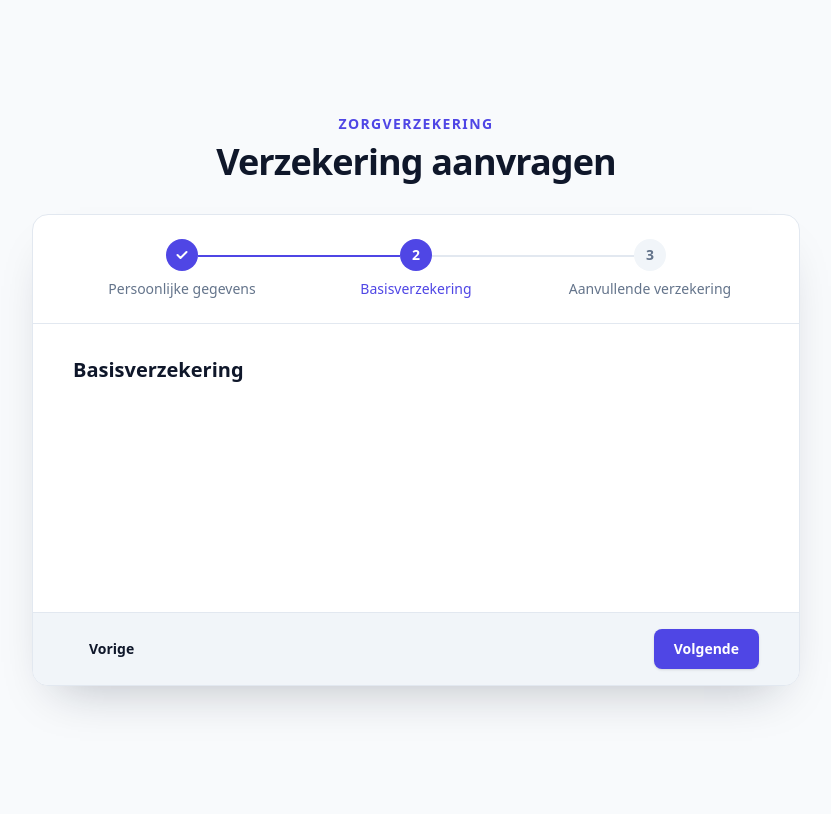
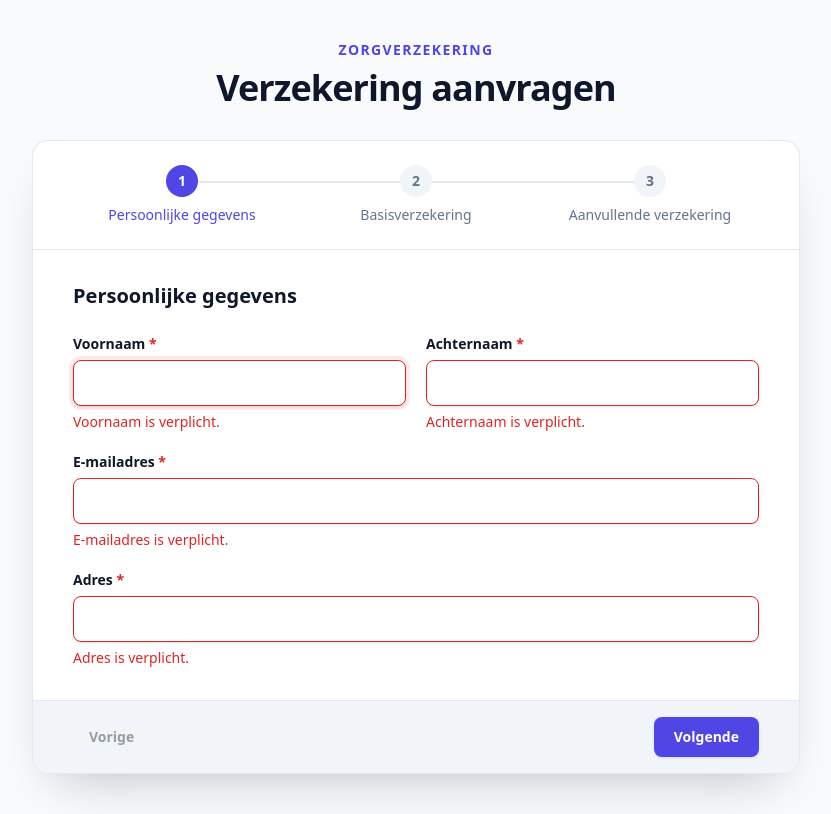
Before and after one commit to Lursmani/ZeZ-Assessment, a React (Vite) app: page / in a window 1280 px wide. Both pictures are taken after a click on the button "Volgende". Shown: the whole page, without its empty margins (224-1055 px from the left). Built offline with nearby package versions, Linux system fonts and the light colour scheme.

Commit message:
feat: add validation trigger props

```diff
--- a/src/App.tsx
+++ b/src/App.tsx
@@ -5,13 +5,15 @@ import {
   formDefaultValues,
   formSteps,
 } from './features/insurance-form/form-config'
+import { PersonalInfoStep } from './features/insurance-form/steps/PersonalInfoStep'
 import type { InsuranceFormValues } from './features/insurance-form/types'
 
 function App() {
   const [currentStep, setCurrentStep] = useState(0)
   const form = useForm<InsuranceFormValues>({
     defaultValues: formDefaultValues,
-    mode: 'onTouched',
+    mode: 'onSubmit',
+    reValidateMode: 'onSubmit',
     shouldUnregister: false,
   })
 
@@ -133,6 +135,10 @@ function App() {
               >
                 {activeStep.label}
               </h2>
+
+              <div className="mt-6">
+                {currentStep === 0 && <PersonalInfoStep />}
+              </div>
             </section>
 
             <footer className="flex items-center justify-between border-t border-border bg-surface-muted px-6 py-4 sm:px-10">
--- /dev/null
+++ b/src/components/form/TextInputField.tsx
@@ -0,0 +1,143 @@
+import { useId } from 'react'
+import type { ComponentPropsWithoutRef } from 'react'
+import { get, useFormContext } from 'react-hook-form'
+import type {
+  FieldError,
+  FieldPath,
+  FieldValues,
+  RegisterOptions,
+} from 'react-hook-form'
+
+type TextInputFieldProps<TFieldValues extends FieldValues> = Omit<
+  ComponentPropsWithoutRef<'input'>,
+  'id' | 'name' | 'required'
+> & {
+  id?: string
+  name: FieldPath<TFieldValues>
+  label: string
+  description?: string
+  required?: boolean
+  validationMode?: FieldValidationMode
+  rules?: RegisterOptions<TFieldValues, FieldPath<TFieldValues>>
+}
+
+export type FieldValidationMode = 'onBlur' | 'onChange'
+
+export function TextInputField<TFieldValues extends FieldValues>({
+  id,
+  name,
+  label,
+  description,
+  required = false,
+  validationMode = 'onBlur',
+  rules,
+  className = '',
+  onBlur: onInputBlur,
+  onChange: onInputChange,
+  ...inputProps
+}: TextInputFieldProps<TFieldValues>) {
+  const generatedId = useId()
+  const inputId = id ?? `text-input-${generatedId}`
+  const descriptionId = `${inputId}-description`
+  const errorId = `${inputId}-error`
+  const {
+    register,
+    trigger,
+    formState: { errors },
+  } = useFormContext<TFieldValues>()
+
+  const fieldError = get(errors, name) as FieldError | undefined
+  const errorMessage =
+    typeof fieldError?.message === 'string'
+      ? fieldError.message
+      : 'Controleer dit veld.'
+  const describedBy = [
+    description ? descriptionId : undefined,
+    fieldError ? errorId : undefined,
+  ]
+    .filter(Boolean)
+    .join(' ')
+  const validationRules = {
+    ...rules,
+    ...(required && rules?.required === undefined
+      ? { required: `${label} is verplicht.` }
+      : {}),
+  } as RegisterOptions<TFieldValues, FieldPath<TFieldValues>>
+  const registration = register(name, validationRules)
+
+  const handleBlur: NonNullable<ComponentPropsWithoutRef<'input'>['onBlur']> =
+    async (event) => {
+      await registration.onBlur(event)
+      onInputBlur?.(event)
+
+      if (validationMode === 'onBlur') {
+        await trigger(name)
+      }
+    }
+
+  const handleChange: NonNullable<
+    ComponentPropsWithoutRef<'input'>['onChange']
+  > = async (event) => {
+    await registration.onChange(event)
+    onInputChange?.(event)
+
+    if (validationMode === 'onChange') {
+      await trigger(name)
+    }
+  }
+
+  return (
+    <div className="w-full">
+      <label
+        className="mb-1.5 block text-sm font-semibold text-foreground"
+        htmlFor={inputId}
+      >
+        {label}
+        {required && (
+          <>
+            <span className="text-danger" aria-hidden="true">
+              {' '}
+              *
+            </span>
+            <span className="sr-only"> (verplicht)</span>
+          </>
+        )}
+      </label>
+
+      {description && (
+        <p
+          id={descriptionId}
+          className="mb-2 text-sm text-muted-foreground"
+        >
+          {description}
+        </p>
+      )}
+
+      <input
+        {...inputProps}
+        {...registration}
+        id={inputId}
+        className={`block w-full rounded-control border bg-surface px-3.5 py-2.5 text-base text-foreground shadow-sm outline-none transition placeholder:text-muted-foreground/70 disabled:cursor-not-allowed disabled:bg-surface-muted disabled:text-muted-foreground ${
+          fieldError
+            ? 'border-danger focus:border-danger focus:ring-4 focus:ring-danger/10'
+            : 'border-border hover:border-muted-foreground/60 focus:border-primary focus:ring-4 focus:ring-primary-soft'
+        } ${className}`}
+        aria-invalid={fieldError ? true : undefined}
+        aria-describedby={describedBy || undefined}
+        required={required}
+        onBlur={handleBlur}
+        onChange={handleChange}
+      />
+
+      {fieldError && (
+        <p
+          id={errorId}
+          className="mt-1.5 text-sm font-medium text-danger"
+          role="alert"
+        >
+          {errorMessage}
+        </p>
+      )}
+    </div>
+  )
+}
--- a/src/features/insurance-form/form-config.ts
+++ b/src/features/insurance-form/form-config.ts
@@ -14,7 +14,6 @@ export const formSteps: FormStep[] = [
     fields: [
       'personal.firstName',
       'personal.lastName',
-      'personal.birthDate',
       'personal.email',
       'personal.address',
     ],
--- /dev/null
+++ b/src/features/insurance-form/steps/PersonalInfoStep.tsx
@@ -0,0 +1,54 @@
+import { TextInputField } from '../../../components/form/TextInputField'
+import type { InsuranceFormValues } from '../types'
+
+const emailPattern = /^[^\s@]+@[^\s@]+\.[^\s@]+$/
+
+export function PersonalInfoStep() {
+  return (
+    <div className="grid gap-5 sm:grid-cols-2">
+      <TextInputField<InsuranceFormValues>
+        name="personal.firstName"
+        label="Voornaam"
+        autoComplete="given-name"
+        validationMode="onBlur"
+        required
+      />
+
+      <TextInputField<InsuranceFormValues>
+        name="personal.lastName"
+        label="Achternaam"
+        autoComplete="family-name"
+        validationMode="onBlur"
+        required
+      />
+
+      <div className="sm:col-span-2">
+        <TextInputField<InsuranceFormValues>
+          name="personal.email"
+          label="E-mailadres"
+          type="email"
+          inputMode="email"
+          autoComplete="email"
+          validationMode="onBlur"
+          rules={{
+            pattern: {
+              value: emailPattern,
+              message: 'Vul een geldig e-mailadres in.',
+            },
+          }}
+          required
+        />
+      </div>
+
+      <div className="sm:col-span-2">
+        <TextInputField<InsuranceFormValues>
+          name="personal.address"
+          label="Adres"
+          autoComplete="street-address"
+          validationMode="onBlur"
+          required
+        />
+      </div>
+    </div>
+  )
+}
```
